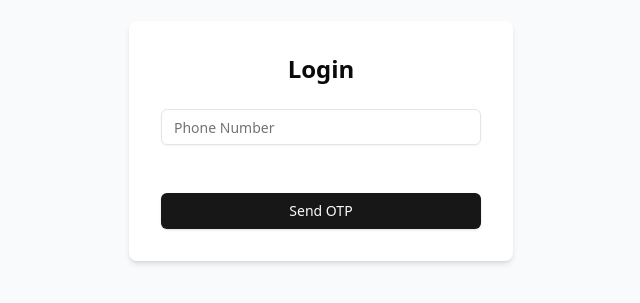
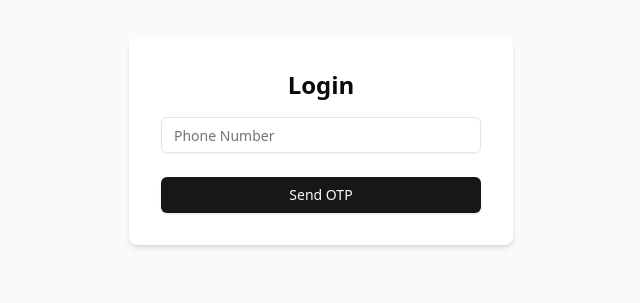
Before and after one commit to bhavikparmar7/dhana-pradarsana-react, a React (Vite) app: page / in a window 1280 px wide. Shown: the part 259-562 px from the top of the page, without its empty margins (319-959 px from the left). Built offline with nearby package versions, Linux system fonts and the light colour scheme; no server answers.

Commit message:
style: improve layout of OTP form in LoginPage component

```diff
--- a/src/pages/LoginPage.tsx
+++ b/src/pages/LoginPage.tsx
@@ -114,9 +114,10 @@ export default function LoginPage() {
       {!otpSent ? (
         <form
           onSubmit={handleSendOtp}
-          className="bg-white dark:bg-gray-800 p-8 rounded-lg shadow-md w-full max-w-sm space-y-6"
+          className="bg-white dark:bg-gray-800 p-8 rounded-lg shadow-md w-full max-w-sm"
         >
           <h1 className="text-2xl font-bold text-center mb-4">Login</h1>
+          <div className="flex flex-col gap-3">
             <Input
               type="tel"
               placeholder="Phone Number"
@@ -126,9 +127,10 @@ export default function LoginPage() {
               required
             />
             <div id="recaptcha-container" />
-          <Button type="submit" className="w-full mt-4" disabled={loading}>
+            <Button type="submit" className="w-full" disabled={loading}>
               {loading ? "Sending..." : "Send OTP"}
             </Button>
+          </div>
         </form>
       ) : (
         <Form {...otpForm}>
```
Lines whose indentation alone changed are shown as unchanged.
